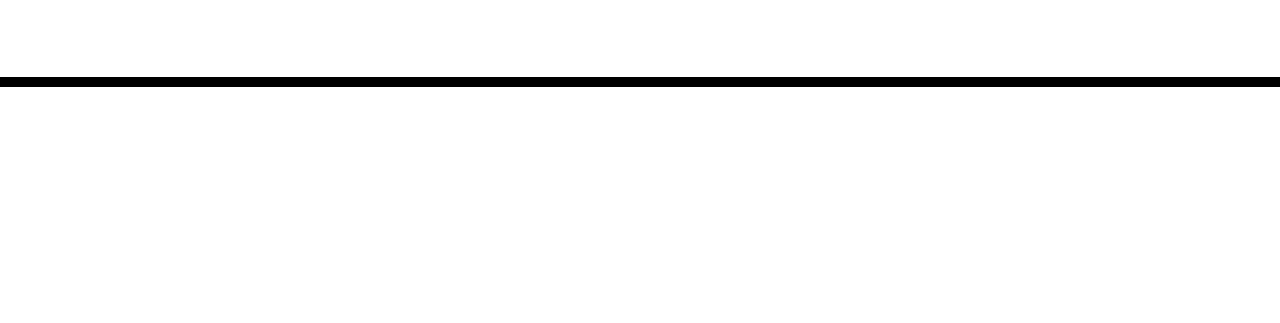
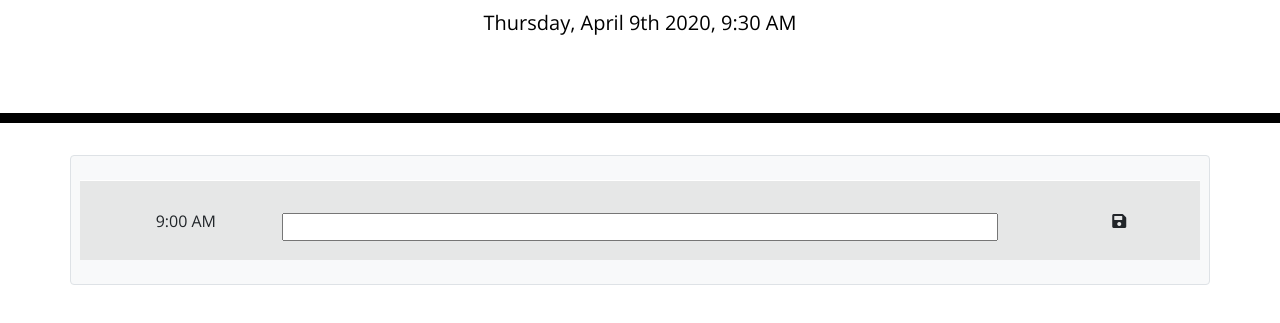
Before and after one commit to terry212/WK5, a plain HTML site: page index.html in a window 1280 px wide. Shown: the part 181-504 px from the top of the page. Drawn offline with nearby package versions, Linux system fonts and the light colour scheme.

Commit message:
foundation established

```diff
--- a/index.html
+++ b/index.html
@@ -1,23 +1,14 @@
 <!DOCTYPE html>
 <html lang="en">
+
 <head>
   <meta charset="UTF-8" />
   <meta name="viewport" content="width=device-width, initial-scale=1.0" />
   <meta http-equiv="X-UA-Compatible" content="ie=edge" />
-    <link
-      rel="stylesheet"
-      href="https://stackpath.bootstrapcdn.com/bootstrap/4.3.1/css/bootstrap.min.css"
-    />
-    <link
-      rel="stylesheet"
-      href="https://use.fontawesome.com/releases/v5.8.1/css/all.css"
-      integrity="sha384-50oBUHEmvpQ+1lW4y57PTFmhCaXp0ML5d60M1M7uH2+nqUivzIebhndOJK28anvf"
-      crossorigin="anonymous"
-    />
-    <link
-      href="https://fonts.googleapis.com/css?family=Open+Sans&display=swap"
-      rel="stylesheet"
-    />
+  <link rel="stylesheet" href="https://stackpath.bootstrapcdn.com/bootstrap/4.3.1/css/bootstrap.min.css" />
+  <link rel="stylesheet" href="https://use.fontawesome.com/releases/v5.8.1/css/all.css"
+    integrity="sha384-50oBUHEmvpQ+1lW4y57PTFmhCaXp0ML5d60M1M7uH2+nqUivzIebhndOJK28anvf" crossorigin="anonymous" />
+  <link href="https://fonts.googleapis.com/css?family=Open+Sans&display=swap" rel="stylesheet" />
   <link rel="stylesheet" href="style.css" />
   <title>Work Day Scheduler</title>
 </head>
@@ -28,12 +19,24 @@
     <p class="lead">A simple calendar app for scheduling your work day</p>
     <p id="currentDay" class="lead"></p>
   </header>
-    <div class="container">
+  <div class="container p-4 mb-4 bg-light text-center border rounded">
     <!-- Timeblocks go here -->
+    <div class="row table-active">
+      <div class="col" id="hourCol">
+
+      </div>
+      <div class="col-8" id="dataCol">
+      </div>
+      <div class="col" id="saveCol">
+
+      </div>
+    </div>
+    <!-- <div class="container p-4 mb-4 bg-light text-center border rounded"></div> -->
   </div>
 
   <script src="https://code.jquery.com/jquery-3.4.1.min.js"></script>
   <script src="https://cdnjs.cloudflare.com/ajax/libs/moment.js/2.24.0/moment.min.js"></script>
-    <script src="https://cdnjs.cloudflare.com/ajax/libs/moment.js/2.24.0/moment.min.js" integrity="sha256-4iQZ6BVL4qNKlQ27TExEhBN1HFPvAvAMbFavKKosSWQ=" crossorigin="anonymous"></script>
+  <script src="script.js"></script>
 </body>
+
 </html>
--- /dev/null
+++ b/script.js
@@ -0,0 +1,34 @@
+$(document).ready(function () {
+    // The current day is displayed at the top of the calendar
+    function appendCurrentDate() {
+        // Time stamp given in format below
+        var currentDate = moment().format("dddd, MMMM Do YYYY, h:mm A");
+        $("#currentDay").text(currentDate);
+    }
+
+    // timeblocks for standard business hours
+
+    // var firstHour = moment("0900", "hmm").format("HH:mm");
+    // $(".row.table-active #hourCol").text(firstHour);
+
+    // color code idea: use time from now function, if it is less 0 then it is past
+    // if it is in between 0 and 1 then present, if it is greater than 1 then it is future
+
+    function schedule() {
+        var hourColumn = $(`<div class="col-2" style="display: contents;">${(moment(9, 'h hh').format('LT'))}</div>`);
+        $(".row.table-active #hourCol").append(hourColumn);
+
+        var dataColumn = $(`
+        <input type="text" style="width: 100%; height: auto; display: inline-block;"></input>
+        `);
+        $(".row.table-active #dataCol").append(dataColumn);
+
+        var saveColumn = $(`<i class="fas fa-save text-black"></i>`);
+        $(".row.table-active #saveCol").append(saveColumn);
+    }
+
+    // function call
+    appendCurrentDate();
+    schedule();
+
+});
```
Also changed, not shown: 1 other file. Lines whose indentation alone changed are shown as unchanged.
